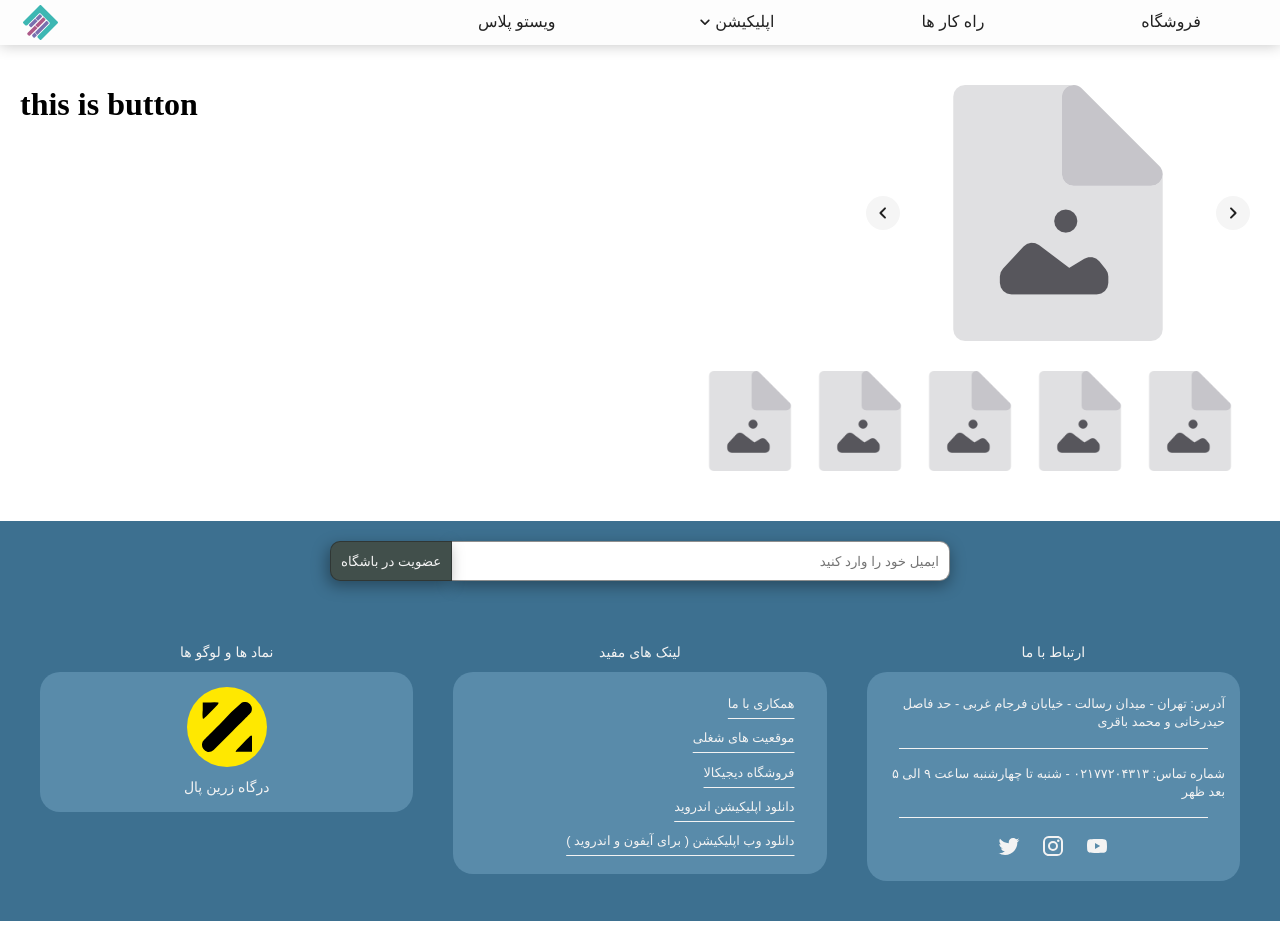
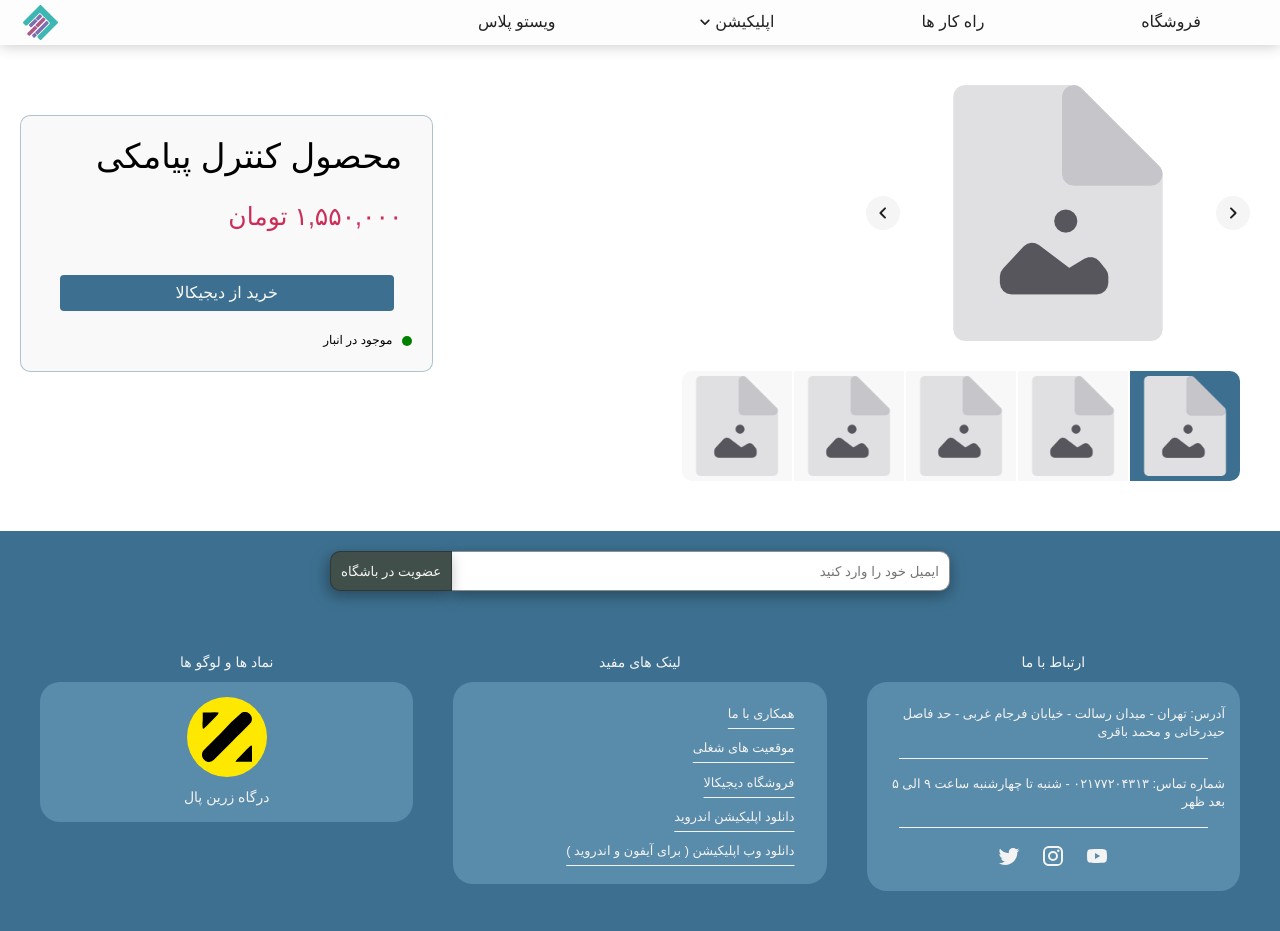
Before and after one commit to kamrankamrani/landing-page, a React (Vite) app: page /store/detail in a window 1280 px wide. Built offline with nearby package versions, Linux system fonts and the light colour scheme; a small style sheet from the web is missing.

Commit message:
added color for selected images

```diff
--- a/src/Components/_Store/Detail/Detail.tsx
+++ b/src/Components/_Store/Detail/Detail.tsx
@@ -1,4 +1,5 @@
 import { Grid } from "@mui/material";
+import DetailDescription from "../DetailDescription/DetailDescription";
 import ImagesSlider from "../ImagesSlider/ImagesSlider";
 import IndexImage from "../IndexImage/IndexImage";
 import "./Style/style.css";
@@ -7,12 +8,12 @@ export default function Detail() {
   return (
     <div className="detail-container">
       <Grid container className="upper-container">
-        <Grid item md={8} xs={12}>
+        <Grid item md={8} xs={12} className="imgs-container">
           <IndexImage />
           <ImagesSlider />
         </Grid>
         <Grid item md={4} xs={12}>
-          <h1>this is button</h1>
+          <DetailDescription />
         </Grid>
       </Grid>
     </div>
--- a/src/Components/_Store/Detail/Style/style.css
+++ b/src/Components/_Store/Detail/Style/style.css
@@ -8,3 +8,9 @@
   display: flex;
   flex-direction: row-reverse;
 }
+
+.upper-container .imgs-container {
+  display: flex;
+  flex-direction: column;
+  align-items: flex-end;
+}
--- /dev/null
+++ b/src/Components/_Store/DetailDescription/DetailDescription.tsx
@@ -0,0 +1,33 @@
+import { Grid, Typography, Button } from "@mui/material";
+import { NumToPersian } from "../../../Services/ConvertNumber";
+import "./Style/style.css";
+
+export default function DetailDescription() {
+  const mockExist = true;
+
+  const mockPrice = "1550000";
+
+  return (
+    <Grid item xs={12} className="desc-container">
+      <Grid container className="title-container">
+        <Typography variant="h4">محصول کنترل پیامکی</Typography>
+      </Grid>
+      <Grid container className="price-container">
+        <Typography>
+          {NumToPersian(Number(mockPrice).toLocaleString())} تومان
+        </Typography>
+      </Grid>
+      <Grid container className="button-container">
+        <Button className="button">
+          <Typography>خرید از دیجیکالا</Typography>
+        </Button>
+      </Grid>
+      <Grid container className="exist-container">
+        <div className={`${mockExist ? "green" : "red"}`}></div>
+        <Typography variant="caption">{`${
+          mockExist ? "موجود در انبار" : "نا موجود"
+        }`}</Typography>
+      </Grid>
+    </Grid>
+  );
+}
--- /dev/null
+++ b/src/Components/_Store/DetailDescription/Style/style.css
@@ -0,0 +1,65 @@
+.detail-container .desc-container {
+  display: flex;
+  align-items: center;
+  flex-direction: column;
+  margin-top: 50px;
+  border-radius: 10px;
+  border: solid 1px rgba(61, 112, 144, 0.4);
+  padding: 20px;
+  background-color: #f9f9f9;
+}
+
+.desc-container .title-container {
+  display: flex;
+  direction: rtl;
+  padding: 0px 10px;
+}
+
+.desc-container .price-container {
+  display: flex;
+  direction: rtl;
+  padding: 20px 10px;
+}
+
+.desc-container .price-container p {
+  color: #cb2d58;
+  font-weight: 500;
+  font-size: 25px;
+}
+
+.desc-container .button-container {
+  padding: 20px 0px;
+  display: flex;
+  justify-content: center;
+}
+
+.desc-container .button {
+  width: 90%;
+  background-color: #3d7090;
+  color: #f9f9f9;
+}
+
+.desc-container .button:hover {
+  background-color: #4683a8;
+}
+
+.desc-container .exist-container {
+  direction: rtl;
+  display: flex;
+  align-items: center;
+  column-gap: 10px;
+}
+
+.desc-container .exist-container div {
+  width: 10px;
+  height: 10px;
+  border-radius: 50%;
+}
+
+.exist-container .green {
+  background-color: green;
+}
+
+.exist-container .red {
+  background-color: red;
+}
--- a/src/Components/_Store/ImagesSlider/ImagesSlider.tsx
+++ b/src/Components/_Store/ImagesSlider/ImagesSlider.tsx
@@ -1,8 +1,9 @@
+/* eslint-disable jsx-a11y/no-noninteractive-element-interactions */
+/* eslint-disable jsx-a11y/click-events-have-key-events */
 import { Grid } from "@mui/material";
 import { useAppSelector } from "../../../hooks";
+import { useState } from "react";
 import "./Style/style.css";
-
-export default function ImagesSlider() {
 const mockImgs = [
   {
     url: "",
@@ -20,14 +21,28 @@ export default function ImagesSlider() {
     url: "",
   },
 ];
+
+export default function ImagesSlider() {
   const defaultImgUrl = useAppSelector(
     (state) => state.shopSlice.defaultImageUrl
   );
+  const [select, setSelect] = useState(0);
+
+  const handleImagesClick = (value: number) => {
+    setSelect(value);
+  };
+
   return (
     <Grid item xs={12} className="images-slider-container">
       {mockImgs.map((value, index) => {
         return (
-          <img key={index} src={value.url || defaultImgUrl} alt="product" />
+          <img
+            onClick={() => handleImagesClick(index)}
+            key={index}
+            src={value.url || defaultImgUrl}
+            alt="product"
+            className={`${select === index ? "selected" : ""}`}
+          />
         );
       })}
     </Grid>
--- a/src/Components/_Store/ImagesSlider/Style/style.css
+++ b/src/Components/_Store/ImagesSlider/Style/style.css
@@ -7,7 +7,16 @@
   scroll-snap-type: x mandatory;
   scrollbar-width: thin;
   scroll-behavior: smooth;
-  column-gap: 10px;
+  column-gap: 2px;
+  width: fit-content;
+}
+
+.images-slider-container img:last-of-type {
+  border-radius: 10px 0px 0px 10px;
+}
+
+.images-slider-container img:first-of-type {
+  border-radius: 0px 10px 10px 0px;
 }
 
 .images-slider-container img {
@@ -15,4 +24,11 @@
   max-width: 100px;
   cursor: pointer;
   margin: 10px 0px;
+  background-color: #f8f8f8;
+  padding: 5px;
+  transition: all 300ms cubic-bezier(0.075, 0.82, 0.165, 1);
 }
+
+.images-slider-container img.selected {
+  background-color: #3d7090;
+}
```
Lines whose indentation alone changed are shown as unchanged.
